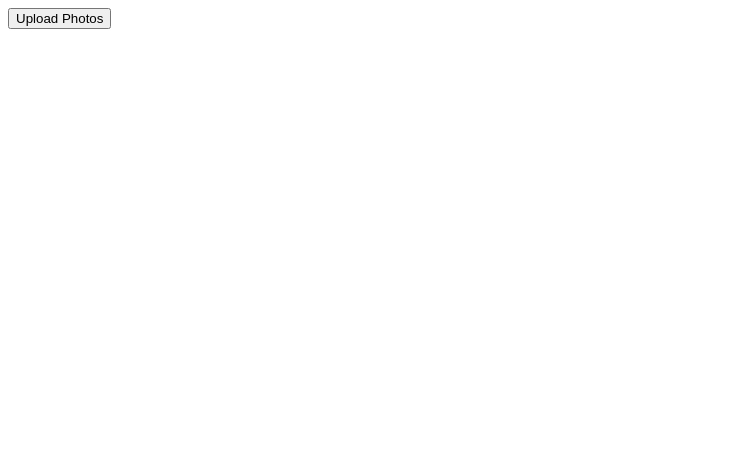
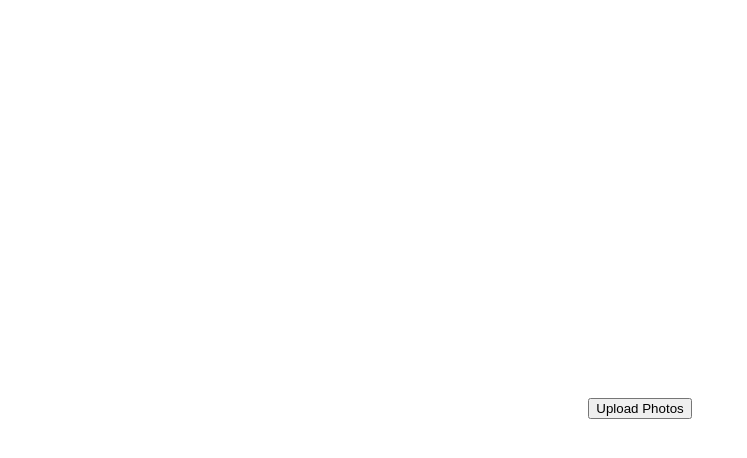
Before and after one commit to jamiedavenport/hyho-capacitor, a React (Create React App) app: page / in a window 1280 px wide. Shown: the top 458 px of the page, without its empty margins (0-747 px from the left). Built offline with nearby package versions, Linux system fonts and the light colour scheme; what @capacitor/core would draw is missing.

Commit message:
Add dev script

```diff
--- a/package.json
+++ b/package.json
@@ -22,6 +22,7 @@
   },
   "scripts": {
     "start": "react-scripts start",
+    "dev": "HOST=0.0.0.0 yarn start",
     "build": "react-scripts build",
     "test": "react-scripts test",
     "eject": "react-scripts eject"
--- a/src/App.tsx
+++ b/src/App.tsx
@@ -3,7 +3,9 @@ import PhotoUploadButton from './components/PhotoUploadButton';
 
 function App() {
   return (
-    <PhotoUploadButton />
+    <div style={{display: 'flex', justifyContent: 'center', alignItems: 'center', height: '100vh'}}>
+      <PhotoUploadButton />
+    </div>
   );
 }
 
```
